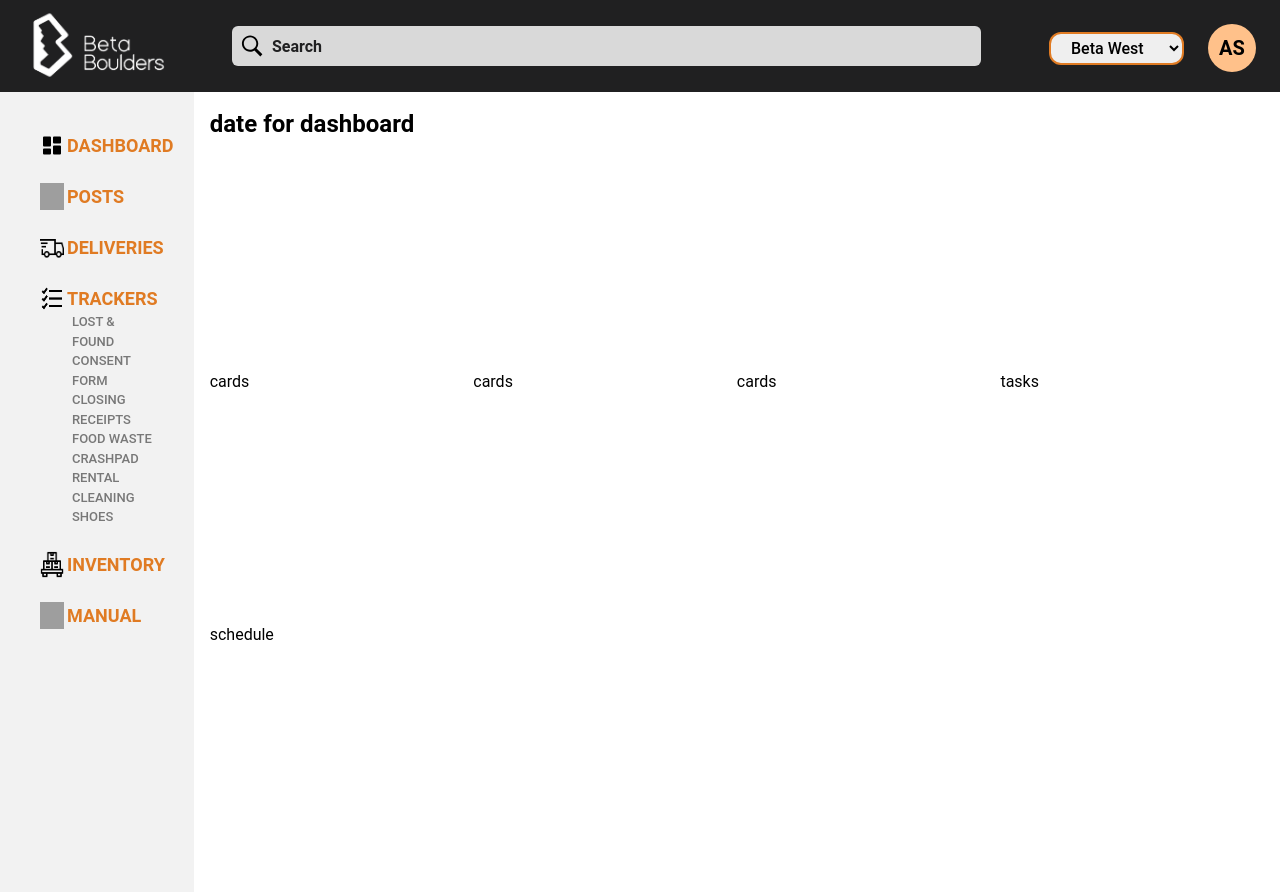
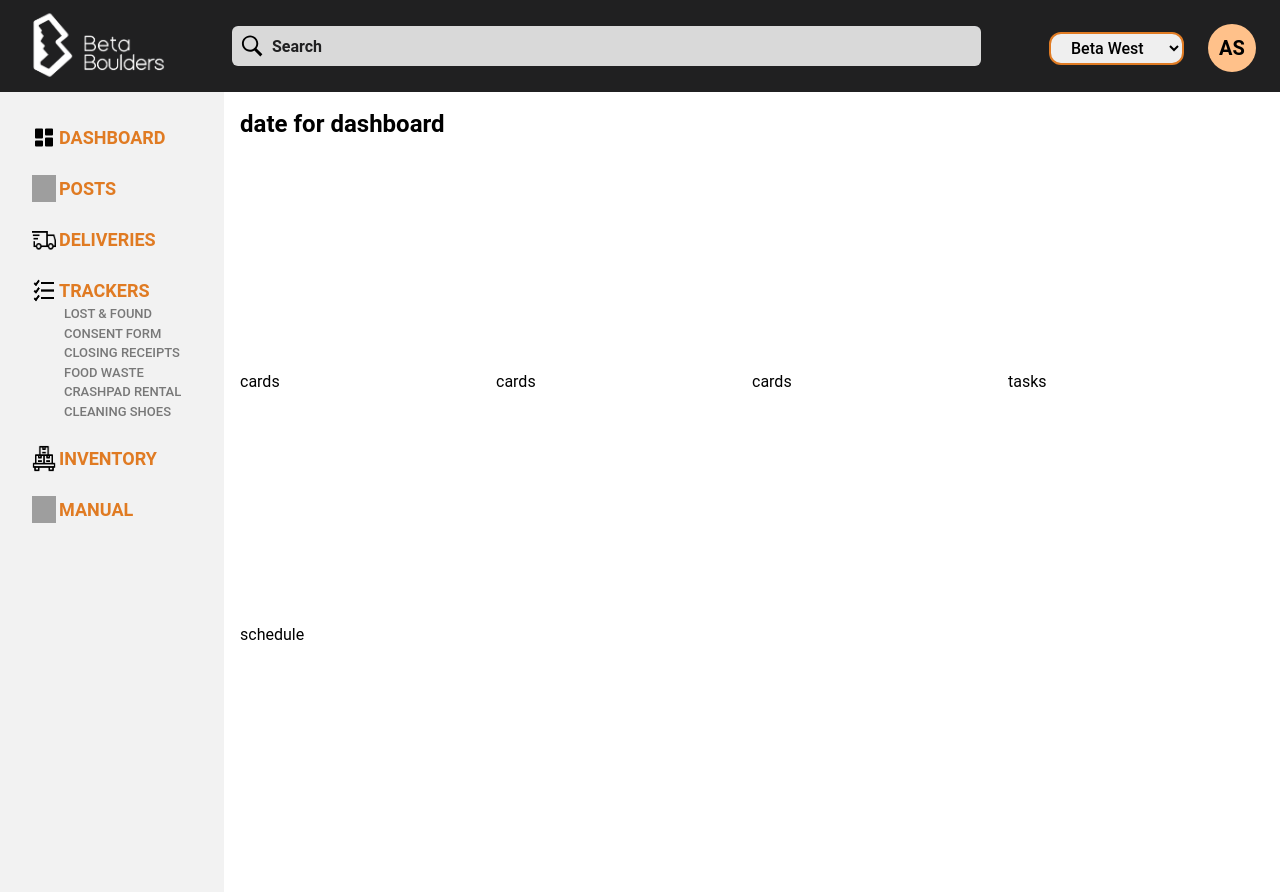
Before and after one commit to zuzik772/4th_semester_final_project, a React (Create React App) app: page / in a window 1280 px wide. Built offline with nearby package versions, Linux system fonts and the light colour scheme; grey boxes are pictures that could not be loaded.

Commit message:
sidebar padding

```diff
--- a/src/components/Sidebar.jsx
+++ b/src/components/Sidebar.jsx
@@ -16,7 +16,7 @@ export default function Sidebar() {
 
   return (
     <div>
-      <nav className="bg-light w-fit h-screen p-10">
+      <nav className="bg-light w-56 h-screen p-8">
         <ul className="flex flex-col gap-6">
           <li>
             <Link to="/" className={isActive ? "text-accent" : "text-dark"}>
```
